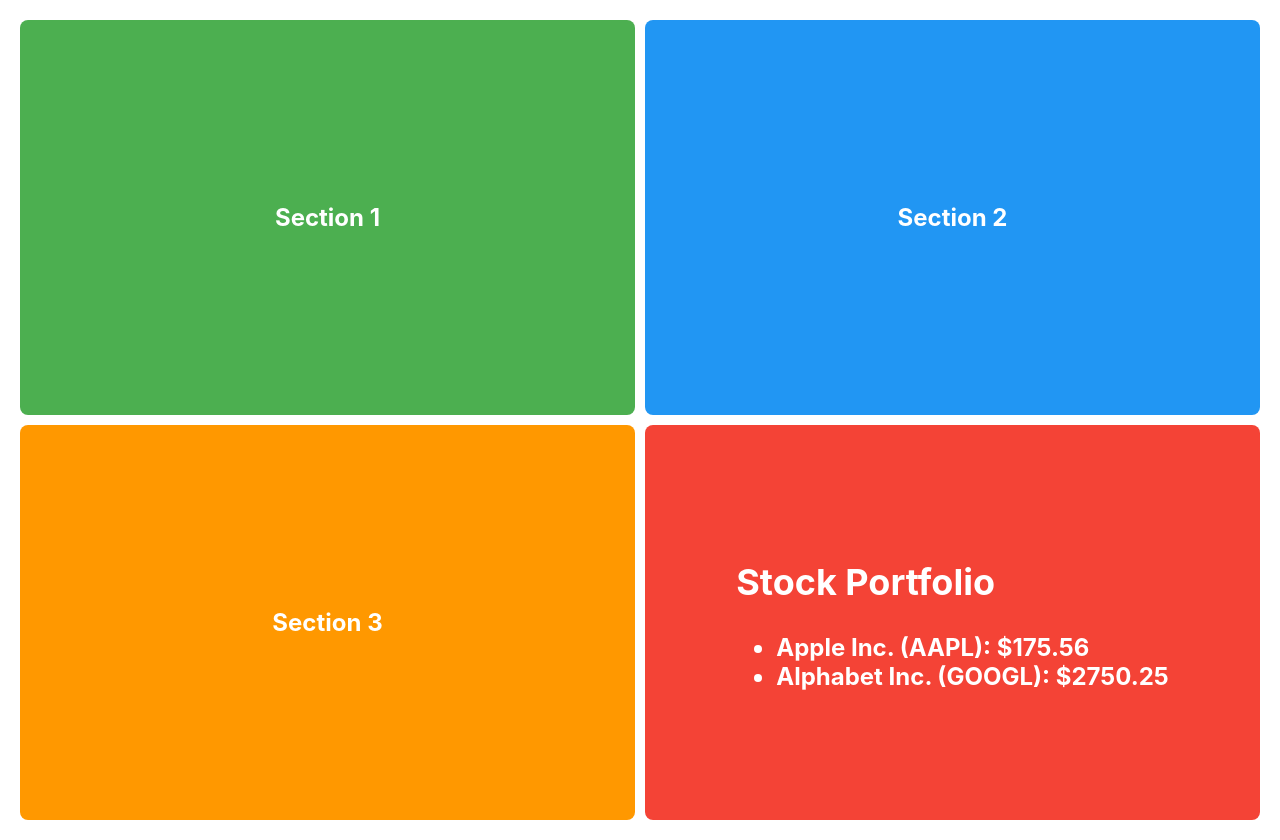
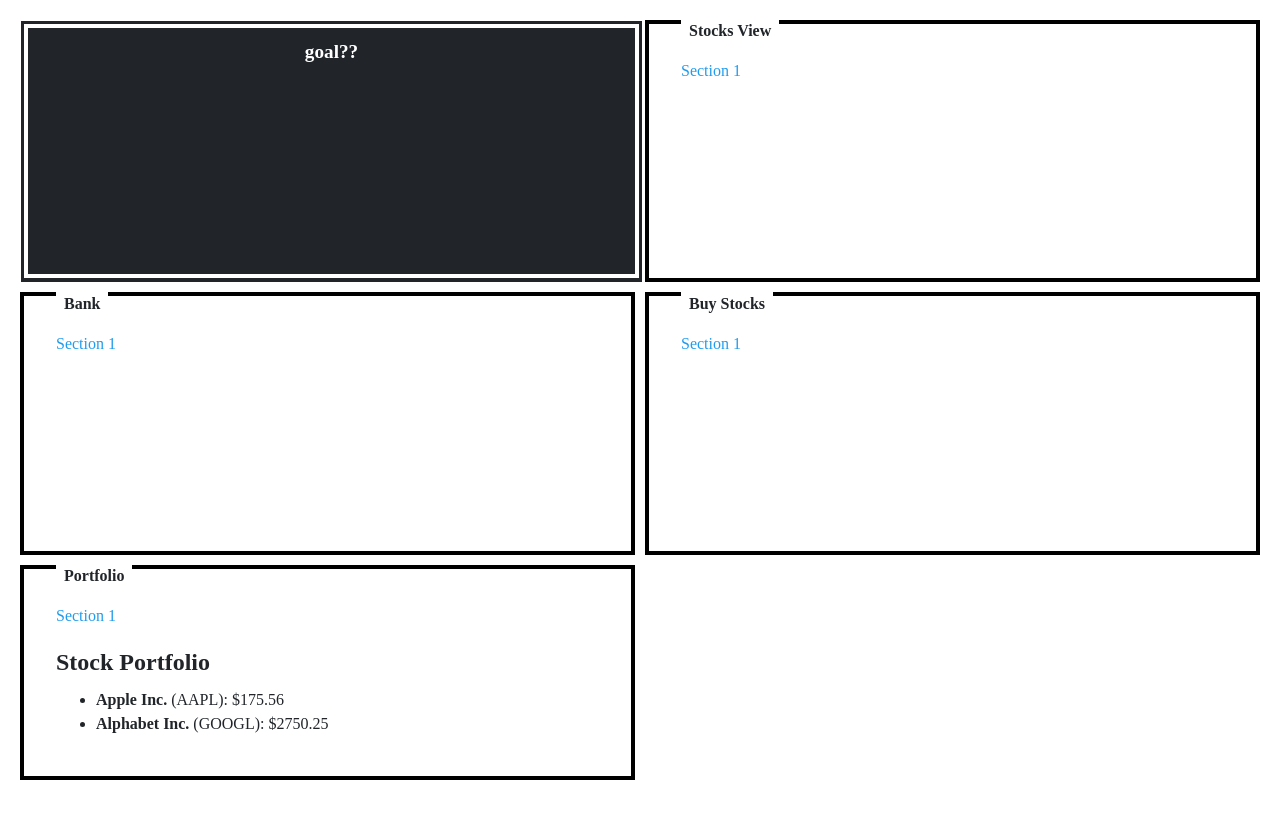
Before and after one commit to aditikilledar/StonksQuest, a React (Create React App) app in the folder my-stonks/: page / in a window 1280 px wide. After the commit the page ends 800 px from the top, so only its background shows below. Built offline with nearby package versions, Linux system fonts and the light colour scheme.

Commit message:
created basic nes template

```diff
--- a/my-stonks/package.json
+++ b/my-stonks/package.json
@@ -10,6 +10,7 @@
     "@types/node": "^16.18.118",
     "@types/react": "^18.3.12",
     "@types/react-dom": "^18.3.1",
+    "nes.css": "^2.3.0",
     "react": "^18.3.1",
     "react-dom": "^18.3.1",
     "react-scripts": "5.0.1",
--- a/my-stonks/src/App.css
+++ b/my-stonks/src/App.css
@@ -1,4 +1,14 @@
 /* src/App.css */
+
+.app-container {
+  display: flex;
+  flex-direction: column;
+  align-items: center;
+  height: 100vh;
+  padding: 20px;
+  font-family: 'Press Start 2P', cursive;
+  /* NES-style font */
+}
 
 .container {
   display: grid;
@@ -24,6 +34,39 @@
   border-radius: 8px;
 }
 
+
+.slogan {
+  width: 100%;
+  padding: 10px;
+  margin-bottom: 20px;
+  text-align: center;
+}
+
+.slogan-text {
+  font-size: 1.2rem;
+  color: #fff;
+}
+
+.grid-container {
+  display: grid;
+  grid-template-columns: 1fr 1fr;
+  /* Two equal-width columns */
+  grid-template-rows: 1fr 1fr;
+  /* Two equal-height rows */
+  gap: 10px;
+  /* Spacing between sections */
+  width: 100%;
+  height: 100%;
+}
+
+.section {
+  display: flex;
+  align-items: center;
+  justify-content: center;
+  font-size: 1rem;
+  text-align: center;
+}
+
 .section1 {
   background-color: #4caf50;
 }
--- a/my-stonks/src/App.tsx
+++ b/my-stonks/src/App.tsx
@@ -1,15 +1,26 @@
 import React from 'react';
 import logo from './logo.svg';
+import 'nes.css/css/nes.min.css';
 import './App.css';
 import Portfolio from './portfolio/Portfolio';
 
 function App() {
   return (
     <div className="container">
-      <div className="section section1">Section 1</div>
-      <div className="section section2">Section 2</div>
-      <div className="section section3">Section 3</div>
-      <div className="section section4">
+      <header className="slogan nes-container is-dark">
+        <h1 className="slogan-text">goal??</h1>
+      </header>
+      <div className="nes-container with-title">
+        <h3 className='title'>Stocks View</h3><p className='nes-text is-primary'>Section 1</p>
+      </div>
+      <div className="nes-container with-title">
+        <h3 className='title'>Bank</h3><p className='nes-text is-primary'>Section 1</p>
+      </div>
+      <div className="nes-container with-title">
+        <h3 className='title'>Buy Stocks</h3><p className='nes-text is-primary'>Section 1</p>
+      </div>
+      <div className="nes-container with-title">
+        <h3 className='title'>Portfolio</h3><p className='nes-text is-primary'>Section 1</p>
         <Portfolio />
       </div>
     </div>
```
Also changed, not shown: 1 other file (tests, documents, lock files or other folders).
